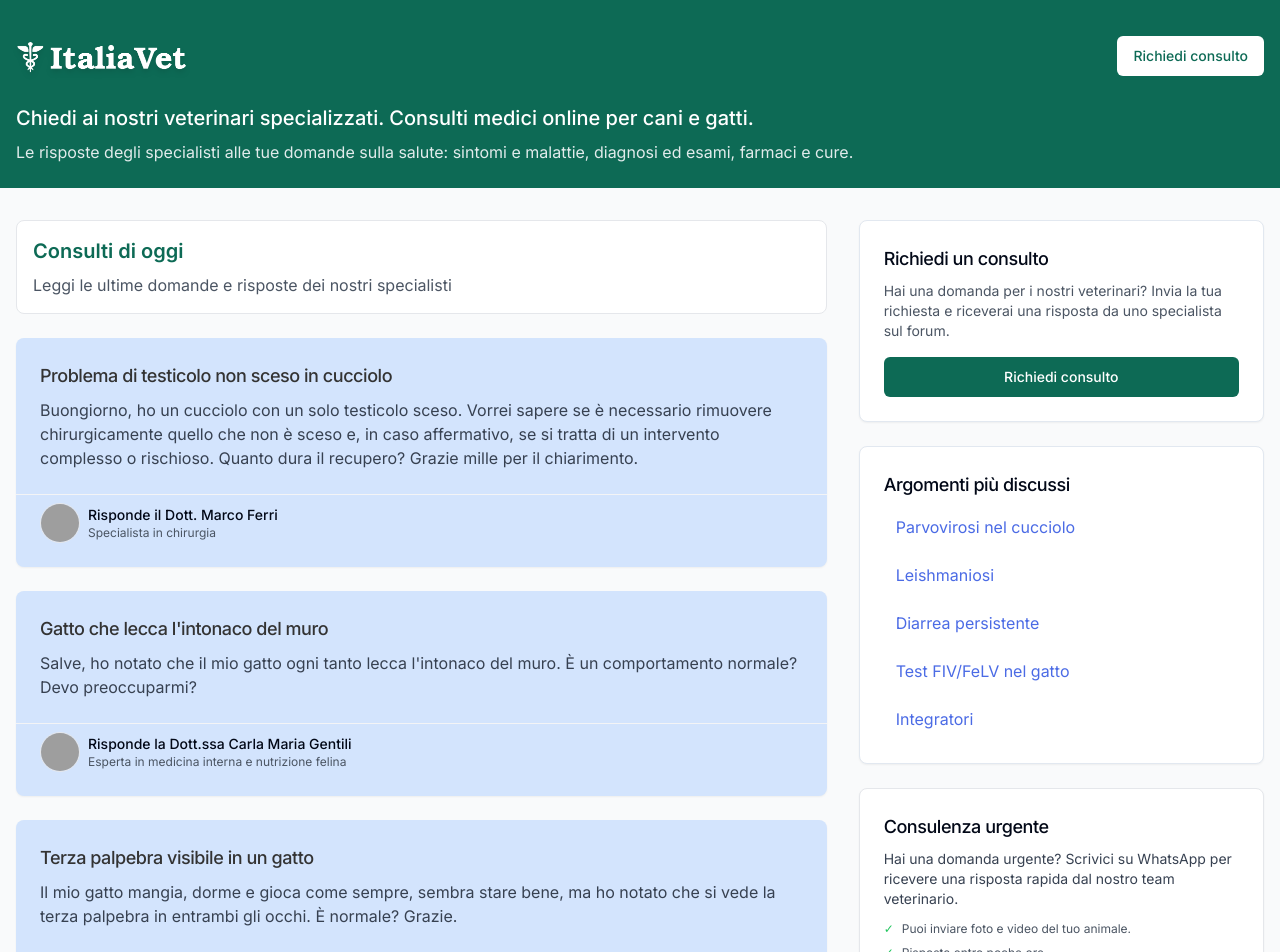
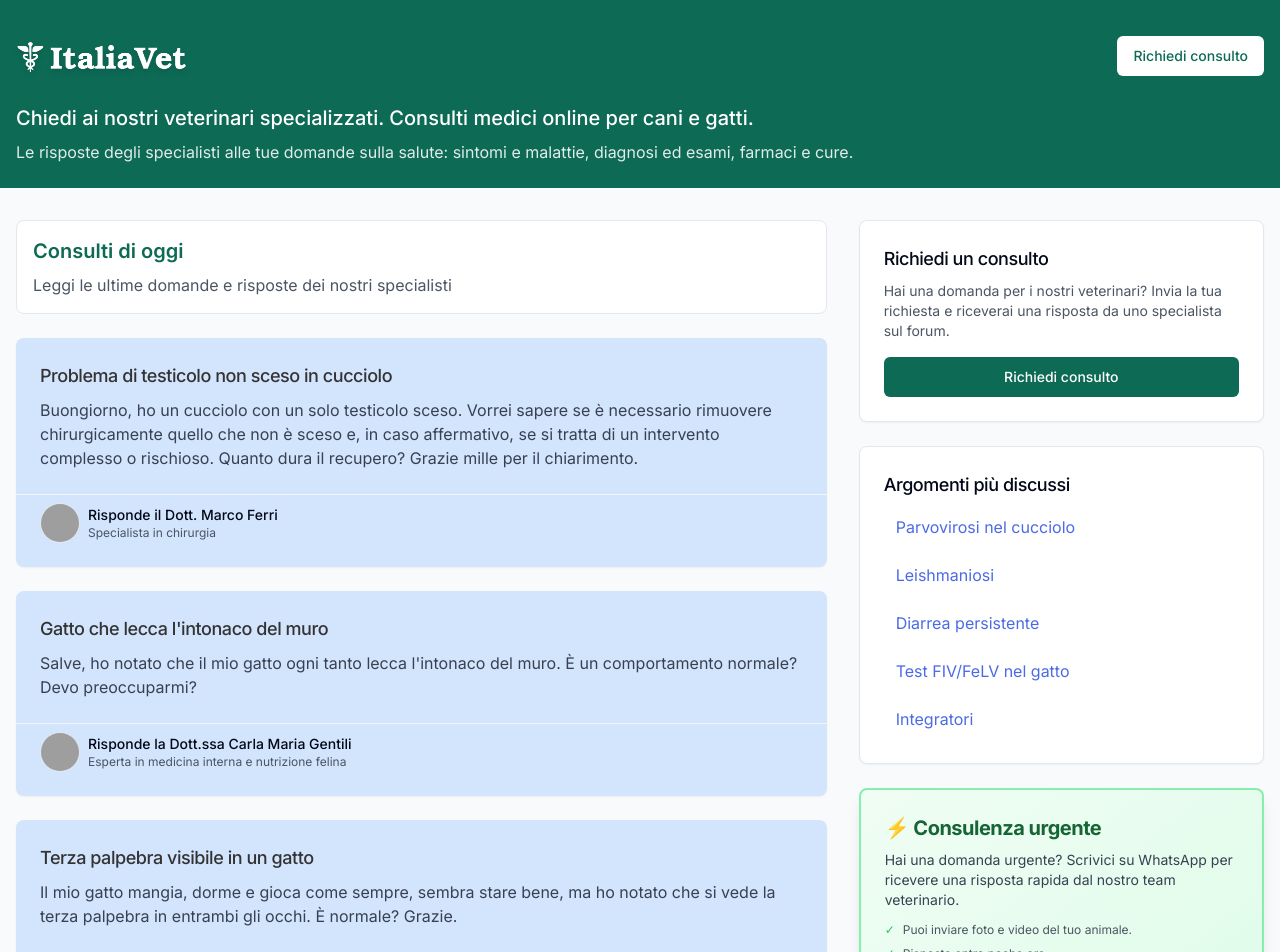
Before and after one commit to ReeDiscordia/italiavet.it, a React (Vite) app: page / in a window 1280 px wide. Shown: the top 952 px of the page. Built offline with nearby package versions, Linux system fonts and the light colour scheme; grey boxes are pictures that could not be loaded.

Commit message:
Enhance section visibility
Modify the selected section to make the title more prominent.

```diff
--- a/src/components/layout/Sidebar.tsx
+++ b/src/components/layout/Sidebar.tsx
@@ -87,9 +87,9 @@ const Sidebar = () => {
       </Card>
 
       {/* WhatsApp Consultation Card */}
-      <Card className="bg-white border border-gray-200">
+      <Card className="bg-gradient-to-br from-green-50 to-green-100 border-green-300 border-2 shadow-lg">
         <CardHeader className="pb-2">
-          <CardTitle className="text-lg font-medium">Consulenza urgente</CardTitle>
+          <CardTitle className="text-xl font-bold text-green-800">⚡ Consulenza urgente</CardTitle>
         </CardHeader>
         <CardContent>
           <p className="text-sm text-gray-700 mb-3">
```
